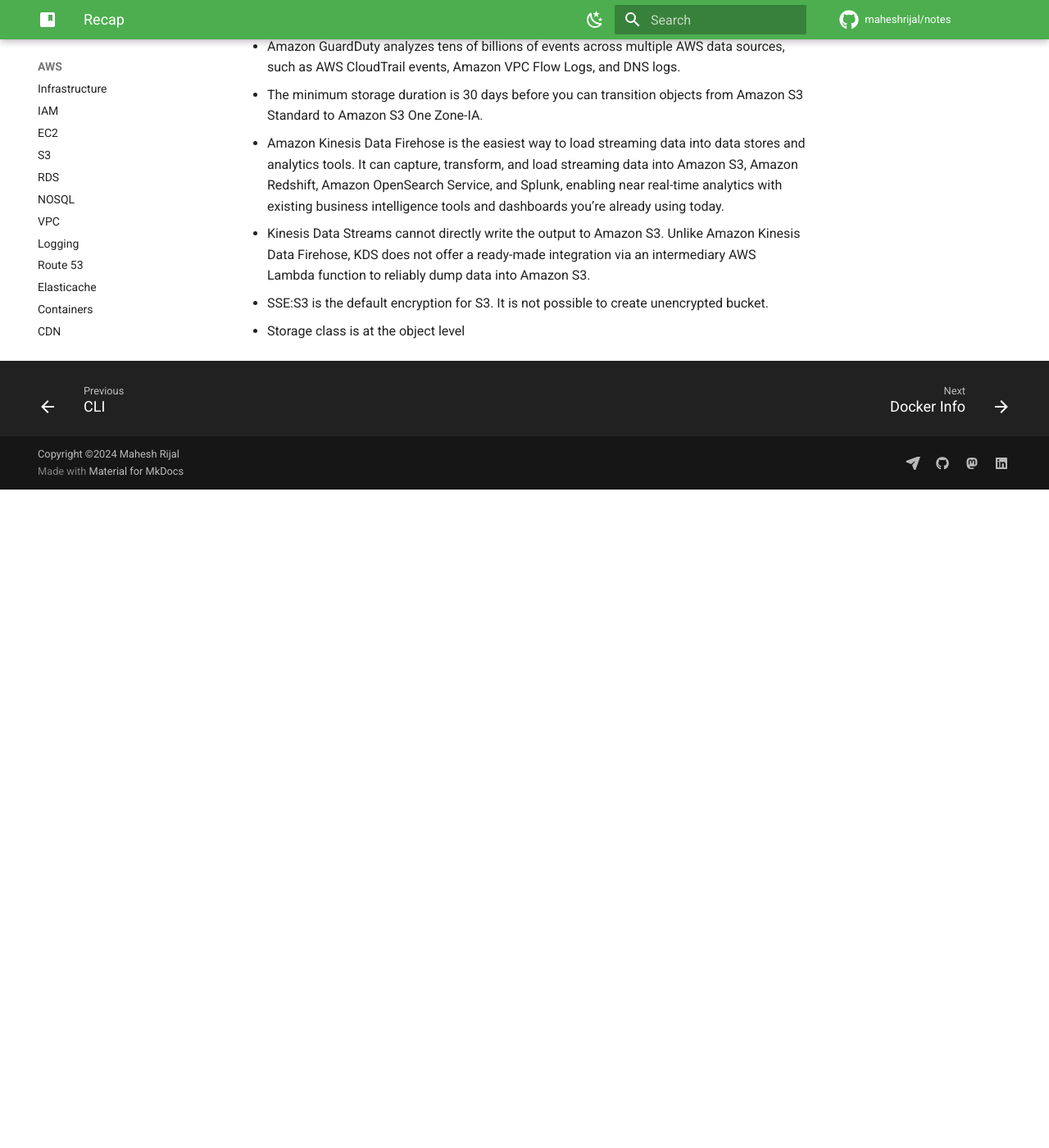
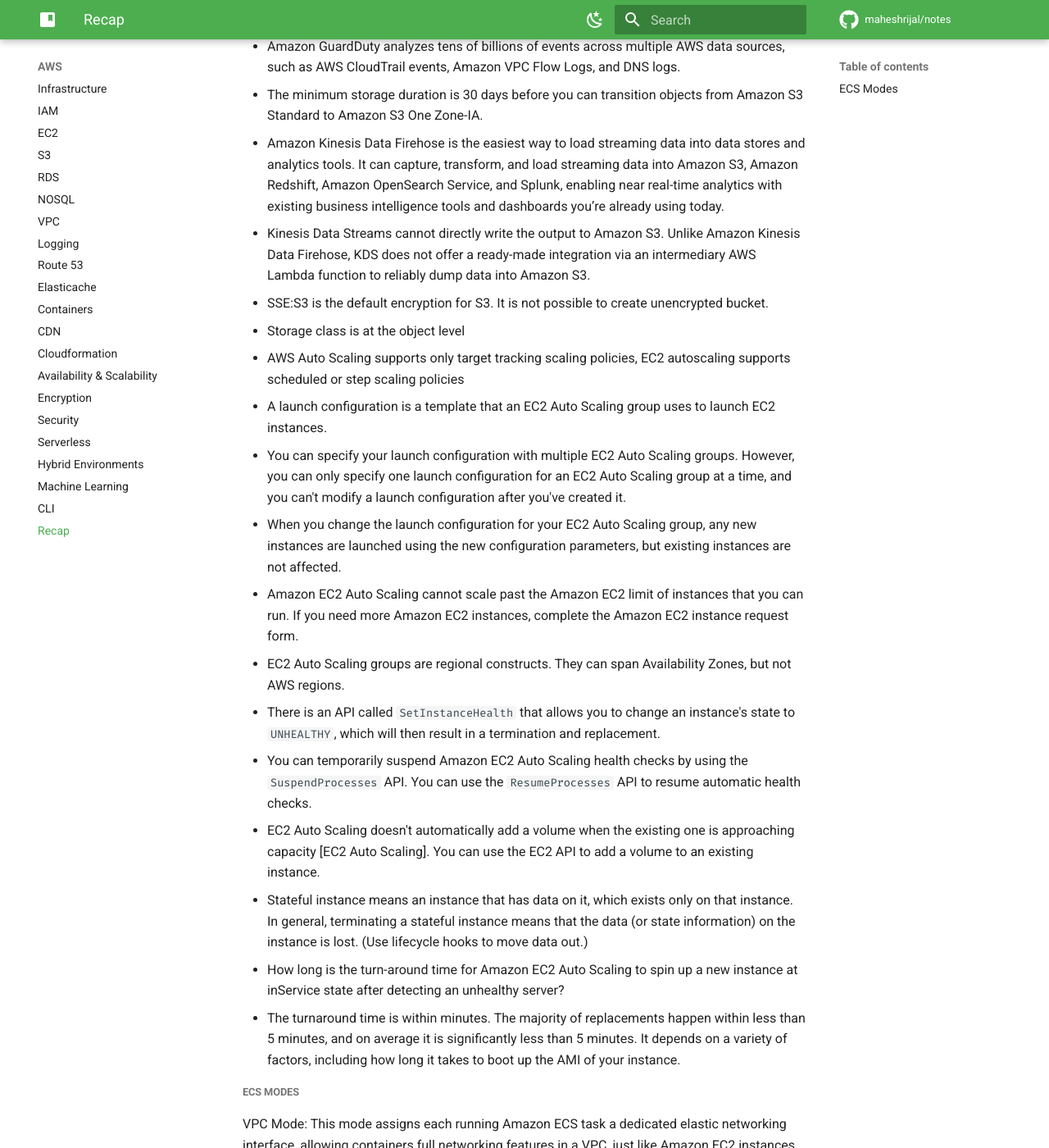
Before and after one commit to maheshrijal/notes, an MkDocs documentation site: the page built from docs/AWS/recap.md, in a window 1280 px wide and 1400 px high, scrolled down 4088 px. Shown: the whole window at 82% size. Built offline with MkDocs 1.6.1 and Material for MkDocs 9.7.7, drawn with Linux system fonts in a browser that asks for light colours; comment, search, counter and statistics services are not loaded; before the commit the page ends 4685 px from its top, so only the background shows below that; some of the changed text lies outside the part shown.

Commit message:
chore: add notes

```diff
--- a/docs/AWS/recap.md
+++ b/docs/AWS/recap.md
@@ -2,20 +2,26 @@
 
 - Amazon FSx for windows file server supports microsoft DFS
 - FSx for Lustre does not support Microsoft DFS
--  IAM users or AWS services can assume IAM Roles
+- IAM users or AWS services can assume IAM Roles
 - AWS Lambda currently supports 1000 (soft limit)concurrent executions per AWS account per region.
 - Amazon GuardDuty offers threat detection that enables you to continuously monitor and protect your AWS accounts, workloads, and data stored in Amazon S3. (Disabling the service will delete all data)
+
 ---
+
 - FileGateway - NFS/SMB
 - VolumeGateway - iSCSI
 - FSx for Windows File Server - SMB
+
 ---
+
 - Use AWS WAF to block or allow requests based on conditions that you specify, such as the IP addresses. You can also use AWS WAF preconfigured protections to block common attacks like SQL injection or cross-site scripting.
 - In S3, when your object size reaches 100 MB, you should consider using multipart uploads
 - If your organization has multiple AWS accounts, then you can subscribe multiple AWS Accounts to AWS Shield Advanced by individually enabling it on each account using the AWS Management Console or API
 - Firehose cannot directly write into a DynamoDB table
 - FIFO queues support up to 300 messages per second (300 send, receive, or delete operations per second). When you batch 10 messages per operation (maximum), FIFO queues can support up to 3,000 messages per second.
+
 ---
+
 - To prevent your API from being overwhelmed by too many requests, Amazon API Gateway throttles requests to your API using the token bucket algorithm, where a token counts for a request.
 - Elastic Load Balancer cannot throttle requests
 
@@ -45,19 +51,20 @@
 - Different versions of a single object can have different retention modes and periods
 
 ---
+
 - Amazon Aurora Global Database is designed for globally distributed applications, allowing a single Amazon Aurora database to span multiple AWS regions.
 
 - Amazon S3 Transfer Acceleration (Amazon S3TA) enables fast, easy, and secure transfers of files over long distances between your client and an S3 bucket. Transfer Acceleration takes advantage of Amazon CloudFront’s globally distributed edge locations. As the data arrives at an edge location, data is routed to Amazon S3 over an optimized network path.
 
 - Using S3, application can achieve at least 3,500 PUT/COPY/POST/DELETE or 5,500 GET/HEAD requests per second **per prefix** in a bucket.
 
--  SSE-KMS provides you with an audit trail that shows when your CMK was used and by whom.
+- SSE-KMS provides you with an audit trail that shows when your CMK was used and by whom.
 
 - AWS CloudTrail log data can be ingested into Amazon CloudWatch to monitor and identify your AWS account activity against security threats, and create a governance framework for security best practices
 
 - AWS CloudTrail integrates with the Amazon CloudWatch service to publish the API calls being made to resources or services in the AWS account.
 
--  AWS CloudTrail cannot stream data to Amazon Kinesis. Amazon S3 buckets and Amazon CloudWatch logs are the only destinations possible.
+- AWS CloudTrail cannot stream data to Amazon Kinesis. Amazon S3 buckets and Amazon CloudWatch logs are the only destinations possible.
 
 ---
 
@@ -97,3 +104,57 @@
 
 - SSE:S3 is the default encryption for S3. It is not possible to create unencrypted bucket.
 - Storage class is at the object level
+
+- AWS Auto Scaling supports only target tracking scaling policies, EC2 autoscaling supports scheduled or step scaling policies
+
+- A launch configuration is a template that an EC2 Auto Scaling group uses to launch EC2 instances.
+
+- You can specify your launch configuration with multiple EC2 Auto Scaling groups. However, you can only specify one launch configuration for an EC2 Auto Scaling group at a time, and you can't modify a launch configuration after you've created it.
+
+- When you change the launch configuration for your EC2 Auto Scaling group, any new instances are launched using the new configuration parameters, but existing instances are not affected.
+
+- Amazon EC2 Auto Scaling cannot scale past the Amazon EC2 limit of instances that you can run. If you need more Amazon EC2 instances, complete the Amazon EC2 instance request form.
+
+- EC2 Auto Scaling groups are regional constructs. They can span Availability Zones, but not AWS regions.
+
+- There is an API called `SetInstanceHealth` that allows you to change an instance's state to `UNHEALTHY`, which will then result in a termination and replacement.
+
+- You can temporarily suspend Amazon EC2 Auto Scaling health checks by using the `SuspendProcesses` API. You can use the `ResumeProcesses` API to resume automatic health checks.
+
+- EC2 Auto Scaling doesn't automatically add a volume when the existing one is approaching capacity [EC2 Auto Scaling]. You can use the EC2 API to add a volume to an existing instance.
+
+- Stateful instance means an instance that has data on it, which exists only on that instance. In general, terminating a stateful instance means that the data (or state information) on the instance is lost. (Use lifecycle hooks to move data out.)
+
+- How long is the turn-around time for Amazon EC2 Auto Scaling to spin up a new instance at inService state after detecting an unhealthy server?
+  - The turnaround time is within minutes. The majority of replacements happen within less than 5 minutes, and on average it is significantly less than 5 minutes. It depends on a variety of factors, including how long it takes to boot up the AMI of your instance.
+
+
+##### ECS Modes
+
+VPC Mode: This mode assigns each running Amazon ECS task a dedicated elastic networking interface, allowing containers full networking features in a VPC, just like Amazon EC2 instances.
+
+Bridge Mode: This mode creates a Linux bridge that connects all containers running on the host in a local virtual network, which can be accessed through the host's default network connection.
+Host Mode: This mode adds containers directly to the host’s network stack, exposing containers on the host's network with no isolation.
+None: This mode disables external networking for containers.
+
+
+- What’s the difference between Dedicated Hosts and Dedicated Instances?
+
+> Both offerings provide instances that are dedicated to your use. However, Dedicated Hosts provide additional control over your instances and visibility into Host level resources and tooling that allows you to manage software that consumes licenses on a per-core or per-socket basis, such as Windows Server and SQL Server. In addition, AWS Config will keep a record of how your instances use these Dedicated Host resources which will allow you to create your own license usage reports.
+
+
+- Disk encryption on EC2 NVMe instance storage does not support integration with AWS KMS system. Customers cannot bring in their own keys to use with NVMe instance storage.
+
+- You cannot enable hibernation on an existing instance (running or stopped). This needs to be enabled during instance launch.
+
+- Is my memory (RAM) data encrypted when it is moved to EBS?
+
+> RAM data is always encrypted when it is moved to the EBS root volume. Encryption on the EBS root volume is enforced at instance launch time. This is to ensure protection for any sensitive content that is in memory at the time of hibernation.
+
+- To use hibernation, the root volume must be an encrypted EBS volume.
+
+-  If the EBS root volume does not have enough space, hibernation will fail and the instance will get shut down instead.
+
+- Cluster Compute and Cluster GPU Instances use Hardware Virtual Machine (HVM) based virtualization and run only Amazon Machine Images (AMIs) based on HVM virtualization. Paravirtual Machine (PVM) based AMIs used with other Amazon EC2 instance types cannot be used with Cluster Compute or Cluster GPU Instances.
+
+> In order to fully benefit from the available low latency, full bisection bandwidth between instances, Cluster Compute and Cluster GPU Instances must be launched into a cluster placement group.
```
